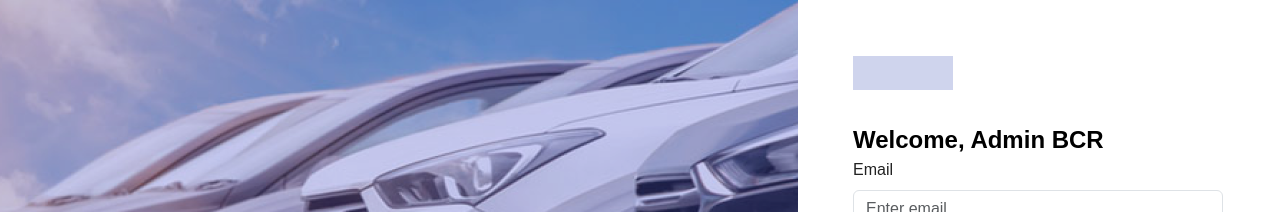
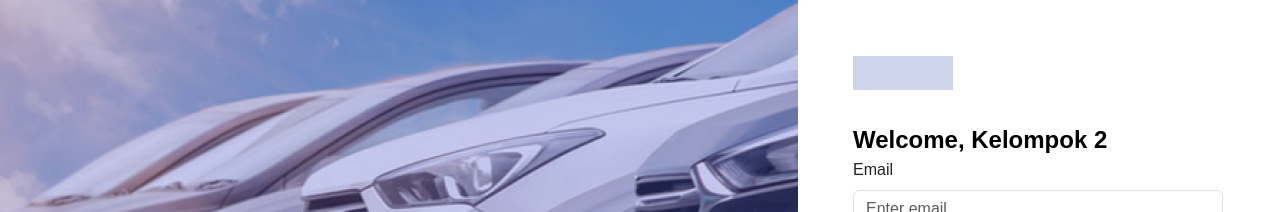
Before and after one commit to reipriantama/bcr-platinum-cms, a React (Create React App) app: page /login in a window 1280 px wide. Shown: the part 218-430 px from the top of the page. Built offline with nearby package versions, Linux system fonts and the light colour scheme.

Commit message:
test deploy

```diff
--- a/src/components/CarList/CarList.jsx
+++ b/src/components/CarList/CarList.jsx
@@ -28,6 +28,7 @@ const CarList = ({ search }) => {
         const response = await api.getCars({
           name: search,
           category: selectedCategory,
+          pageSize: 50,
         });
         console.log(search);
         if (response.status === 200) {
--- a/src/components/Dashboard/Sidebar/Bar.jsx
+++ b/src/components/Dashboard/Sidebar/Bar.jsx
@@ -10,26 +10,22 @@ const Bar = () => {
   const [isCarActive, setIsCarActive] = useState(false);
 
   const toggleHome = () => {
-    // Toggle the state for "Dashboard"
     setIsHomeActive(!isHomeActive);
 
-    // If "Dashboard" is clicked again, close the inner component
     if (isHomeActive) {
       setIsHomeActive(false);
     } else {
-      setIsCarActive(false); // Close "Cars" if it's open
+      setIsCarActive(false);
     }
   };
 
   const toggleCar = () => {
-    // Toggle the state for "Cars"
     setIsCarActive(!isCarActive);
 
-    // If "Cars" is clicked, close "Dashboard"
     if (isCarActive) {
       setIsCarActive(false);
     } else {
-      setIsHomeActive(false); // Close "Dashboard" if it's open
+      setIsHomeActive(false);
     }
   };
 
--- a/src/components/LoginFeature/LoginFeature.jsx
+++ b/src/components/LoginFeature/LoginFeature.jsx
@@ -72,7 +72,7 @@ const LoginFeature = () => {
       <div className={styles.backgroundImage}>
         <div className={`${styles.container} bg-white float-end`}>
           <div className={styles.logoLogin}></div>
-          <div className={styles.titleLogin}>Welcome, Admin BCR</div>
+          <div className={styles.titleLogin}>Welcome, Kelompok 2</div>
           {loginFailed && (
             <div className={styles.loginFailedMessage}>
               Masukkan username dan password yang benar. Perhatikan penggunaan
```
